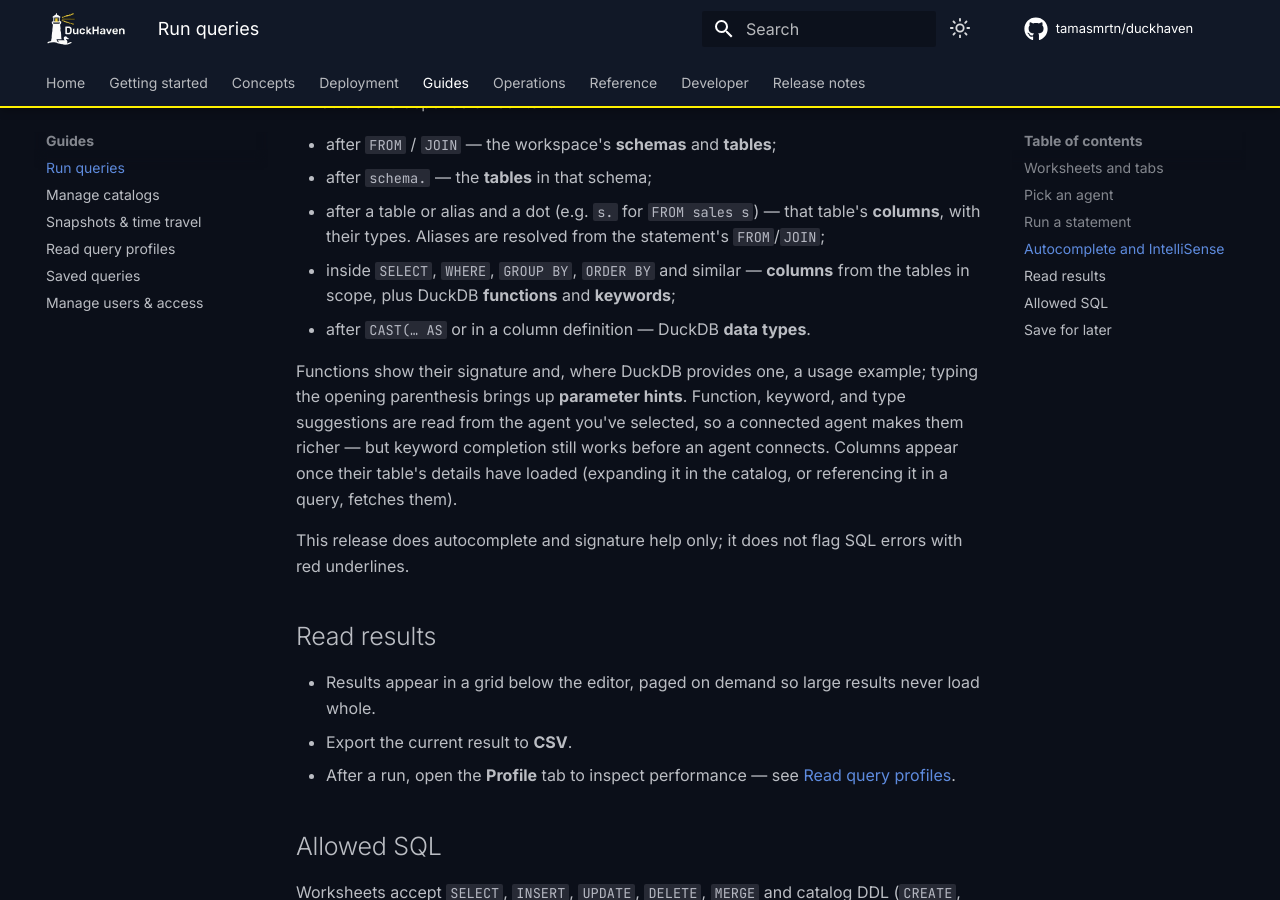
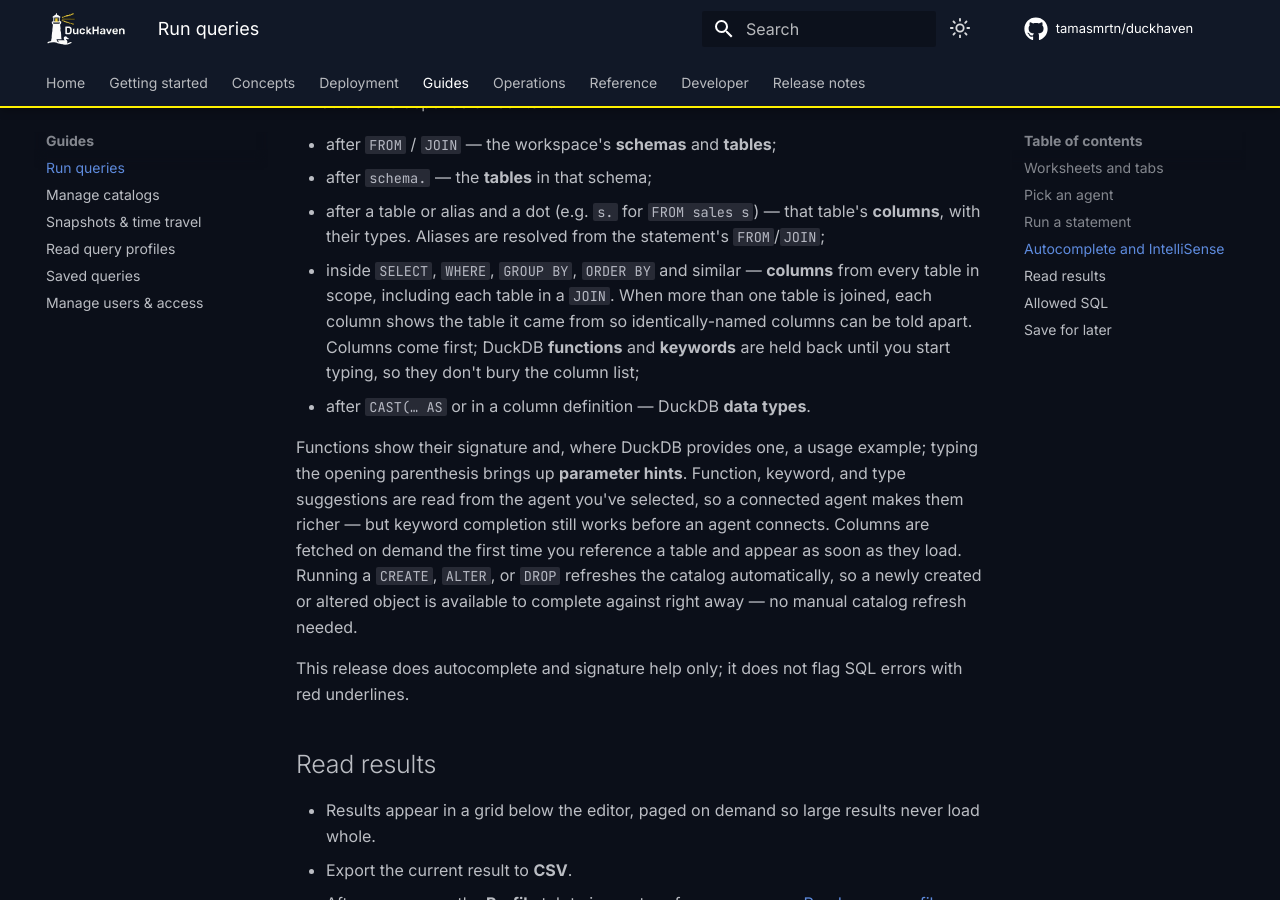
Before and after one commit to tamasmrtn/duckhaven, an MkDocs documentation site: the page built from docs/guides/run-queries.md, in a window 1280 px wide and 900 px high, scrolled down 888 px. Built offline with MkDocs 1.6.1 and Material for MkDocs 9.7.7, drawn with Linux system fonts in a browser that asks for light colours; comment, search, counter and statistics services are not loaded.

Commit message:
Document worksheet autocomplete JOIN and DDL behavior
Notes cross-join column completion with source tagging, columns
ranking ahead of the deferred function list, and the automatic catalog
refresh after a CREATE/ALTER/DROP run.

```diff
--- a/docs/guides/run-queries.md
+++ b/docs/guides/run-queries.md
@@ -31,14 +31,18 @@ What it offers depends on context:
 - after `schema.` — the **tables** in that schema;
 - after a table or alias and a dot (e.g. `s.` for `FROM sales s`) — that table's **columns**, with their types. Aliases
   are resolved from the statement's `FROM`/`JOIN`;
-- inside `SELECT`, `WHERE`, `GROUP BY`, `ORDER BY` and similar — **columns** from the tables in scope, plus DuckDB
-  **functions** and **keywords**;
+- inside `SELECT`, `WHERE`, `GROUP BY`, `ORDER BY` and similar — **columns** from every table in scope, including each
+  table in a `JOIN`. When more than one table is joined, each column shows the table it came from so identically-named
+  columns can be told apart. Columns come first; DuckDB **functions** and **keywords** are held back until you start
+  typing, so they don't bury the column list;
 - after `CAST(… AS` or in a column definition — DuckDB **data types**.
 
 Functions show their signature and, where DuckDB provides one, a usage example; typing the opening parenthesis brings up
 **parameter hints**. Function, keyword, and type suggestions are read from the agent you've selected, so a connected
-agent makes them richer — but keyword completion still works before an agent connects. Columns appear once their table's
-details have loaded (expanding it in the catalog, or referencing it in a query, fetches them).
+agent makes them richer — but keyword completion still works before an agent connects. Columns are fetched on demand the
+first time you reference a table and appear as soon as they load. Running a `CREATE`, `ALTER`, or `DROP` refreshes the
+catalog automatically, so a newly created or altered object is available to complete against right away — no manual
+catalog refresh needed.
 
 This release does autocomplete and signature help only; it does not flag SQL errors with red underlines.
 
```
